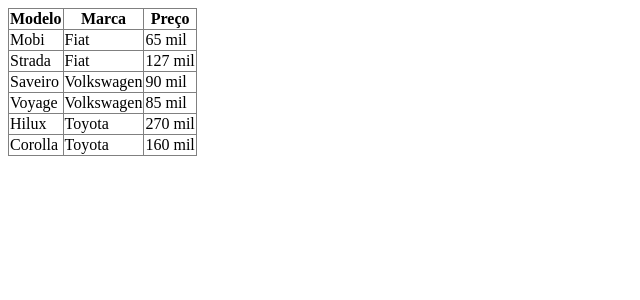
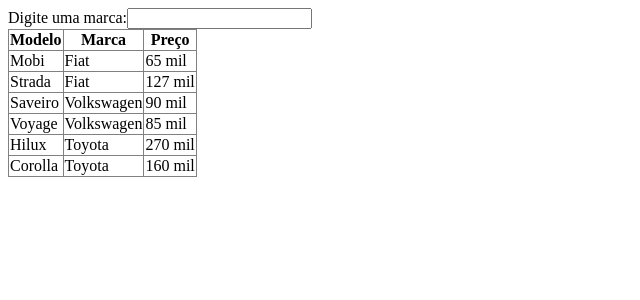
Before and after one commit to CaioAugustoHD/Tabela-carros, a React (Vite) app in the folder tabela-carros/: page / in a window 1280 px wide. Shown: the top 300 px of the page, without its empty margins (0-640 px from the left). Built offline with nearby package versions, Linux system fonts and the light colour scheme.

Commit message:
Criado input para fazer a pesquisa

```diff
--- a/tabela-carros/src/App.jsx
+++ b/tabela-carros/src/App.jsx
@@ -45,12 +45,22 @@
   )
 }
 
+function pesquisa(marca, setMarca){
+  return(
+    <section>
+      <label>Digite uma marca:</label>
+      <input type = "text" value = {marca} onChange = {(e) => setMarca(e.target.value)}></input>
+    </section>
+  )
+}
+
 export function App() {
 
   const [marca, setMarca] = useState('');
 
   return(
     <>
+      {pesquisa(marca, setMarca)}
       {GerarTabela(marca)}
     </>
   )
```
